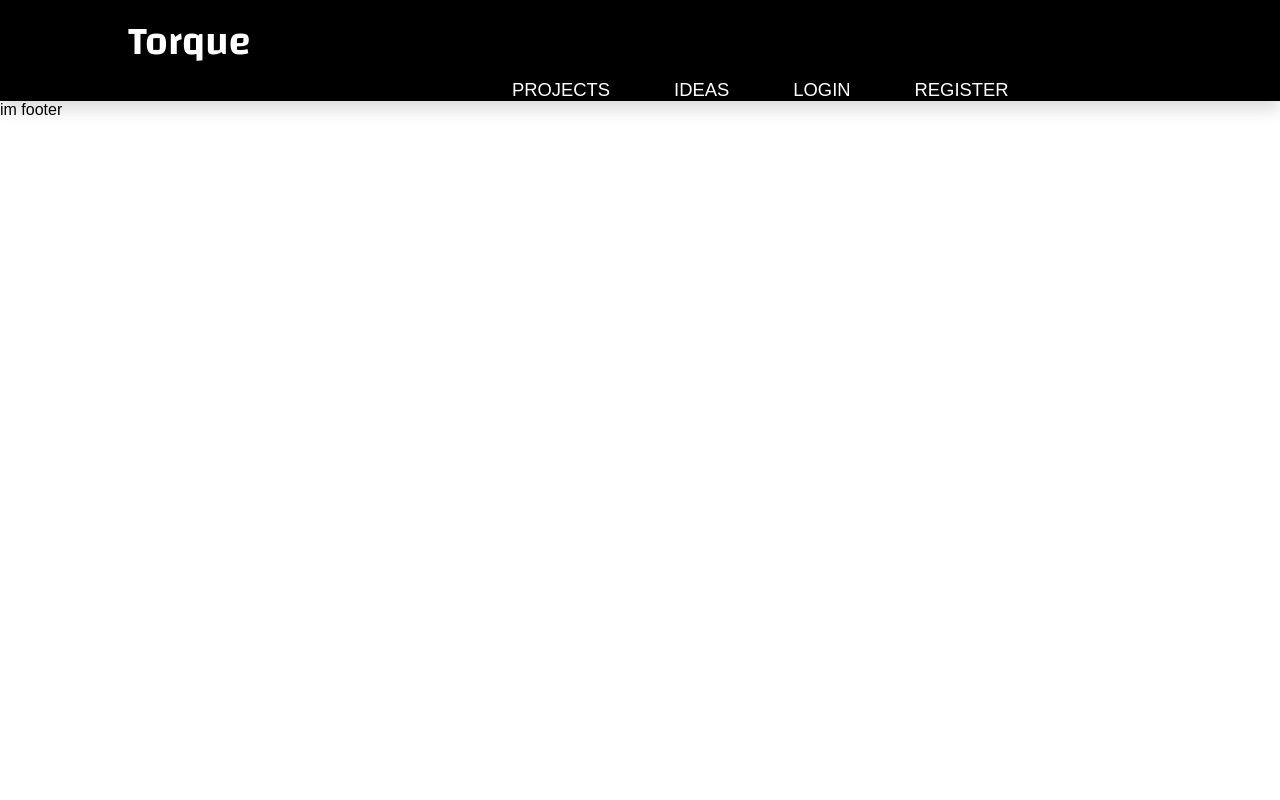
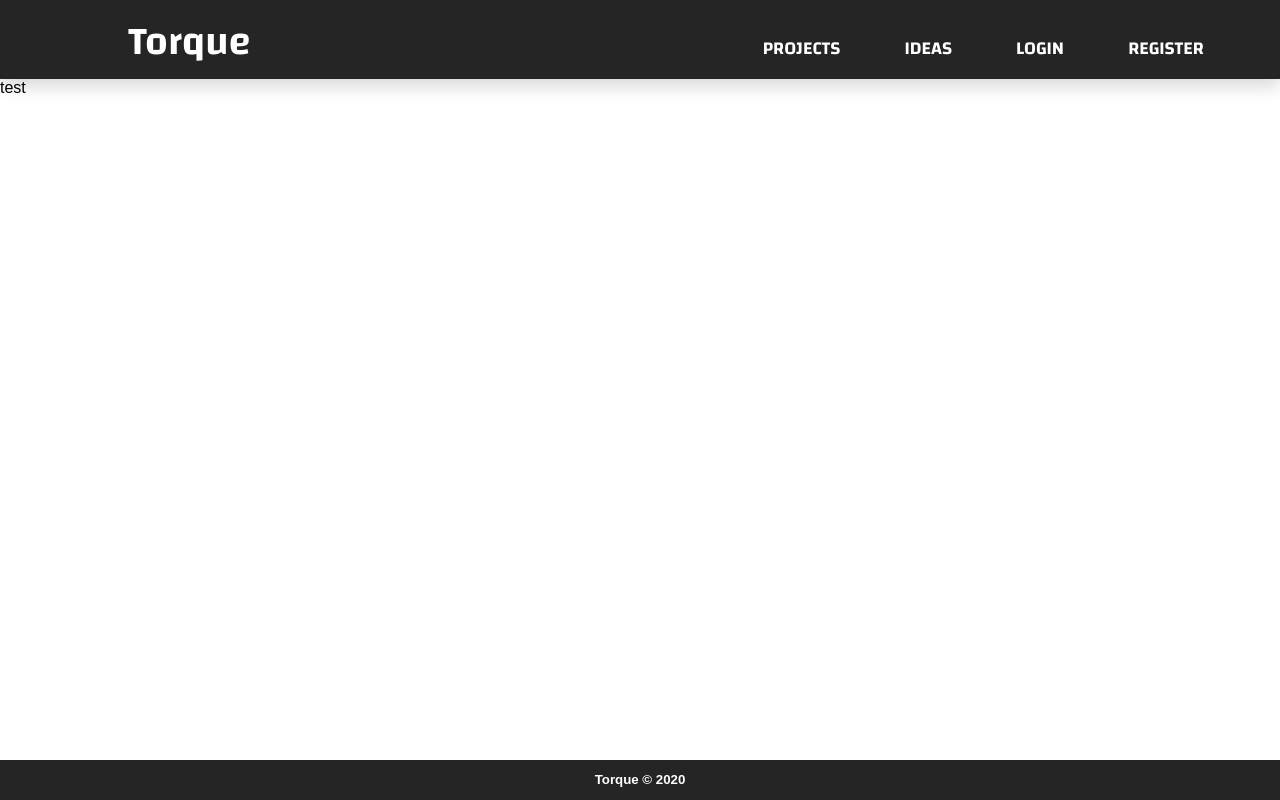
Before and after one commit to HristoStoynov/Torque, a React app: page /register in a window 1280 px wide. Built offline with nearby package versions, Linux system fonts and the light colour scheme.

Commit message:
Add footer

```diff
--- /dev/null
+++ b/src/components/App/App.css
@@ -0,0 +1,8 @@
+.page-container {
+    position: relative;
+    min-height: 100vh;
+}
+
+.content-wrap {
+    padding-bottom: 2.5rem;
+}
--- a/src/components/App/App.js
+++ b/src/components/App/App.js
@@ -1,4 +1,5 @@
 import React from 'react'
+import './App.css'
 import Navigation from '../Navigation/Navigation.jsx'
 import Footer from '../Footer/Footer.jsx'
 import Ideas from '../Ideas/Ideas.jsx'
@@ -6,7 +7,8 @@ import { BrowserRouter, Route, Switch, Redirect } from "react-router-dom"
 
 
 const App = () => (
-  <div>
+  <div className="page-container">
+    <div className="content-wrap">
       <Navigation />
       <BrowserRouter>
         <Route path="/" exact>
@@ -15,7 +17,14 @@ const App = () => (
         <Route path="/ideas">
           <Ideas />
         </Route>
+        <Route path="/login">
+          <Ideas />
+        </Route>
+        <Route path="/register">
+          <Ideas />
+        </Route>
       </BrowserRouter>
+    </div>
     <Footer />
   </div>
 );
--- a/src/components/Footer/Footer.css
+++ b/src/components/Footer/Footer.css
@@ -0,0 +1,13 @@
+footer {
+    position: absolute;
+    bottom: 0;
+    width: 100%;
+    height: 2.5rem;
+    background-color: rgb(37, 37, 37);
+}
+
+h5 {
+    color: white;
+    text-align:center;
+    padding: 12px 0;
+}
--- a/src/components/Footer/Footer.jsx
+++ b/src/components/Footer/Footer.jsx
@@ -3,7 +3,7 @@ import './Footer.css';
 
 function Footer() {
     return <footer>
-        im footer
+        <h5>Torque © 2020</h5>
     </footer>
 }
 
--- a/src/components/Navigation/Navigation.css
+++ b/src/components/Navigation/Navigation.css
@@ -4,7 +4,7 @@
 
 nav {
     width: 100vw;
-    background-color: rgb(0, 0, 0);
+    background-color: rgb(37, 37, 37);
     box-shadow: 0 .5rem 1rem rgba(0,0,0,.15);
 }
 
@@ -33,6 +33,7 @@ a {
     font-size: 1.15rem;
     padding-right: 4rem;
     text-decoration: none;
+    font-family: 'Changa', sans-serif;
 }
 
 a:hover {
```
Also changed, not shown: src/components/Ideas/Ideas.css (added). Lines whose indentation alone changed are shown as unchanged.
